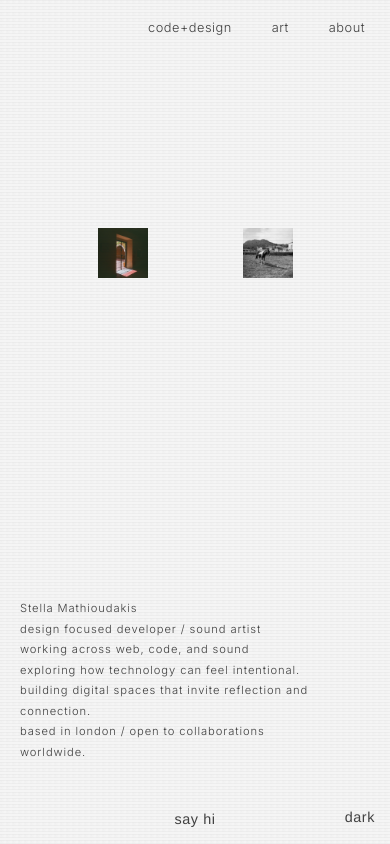
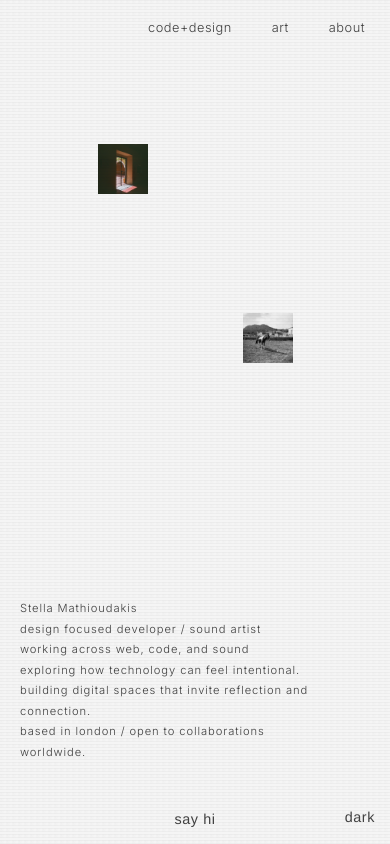
Before and after one commit to stellamaa/new-copy, a Next.js app: page / in a window 390 px wide. Built offline with nearby package versions, Linux system fonts and the light colour scheme; no server answers.

Commit message:
Update CSS styles

```diff
--- a/app/globals.css
+++ b/app/globals.css
@@ -235,12 +235,12 @@ body {
 @media (max-width: 768px) {
     /* Move random images higher (more centered) on mobile */
     .random-image-left {
-        top: 30% !important;
+        top: 20% !important;
         transform: translateY(-50%) !important;
     }
 
     .random-image-right {
-        top: 30% !important;
+        top: 40% !important;
         transform: translateY(-50%) !important;
     }
 
```
